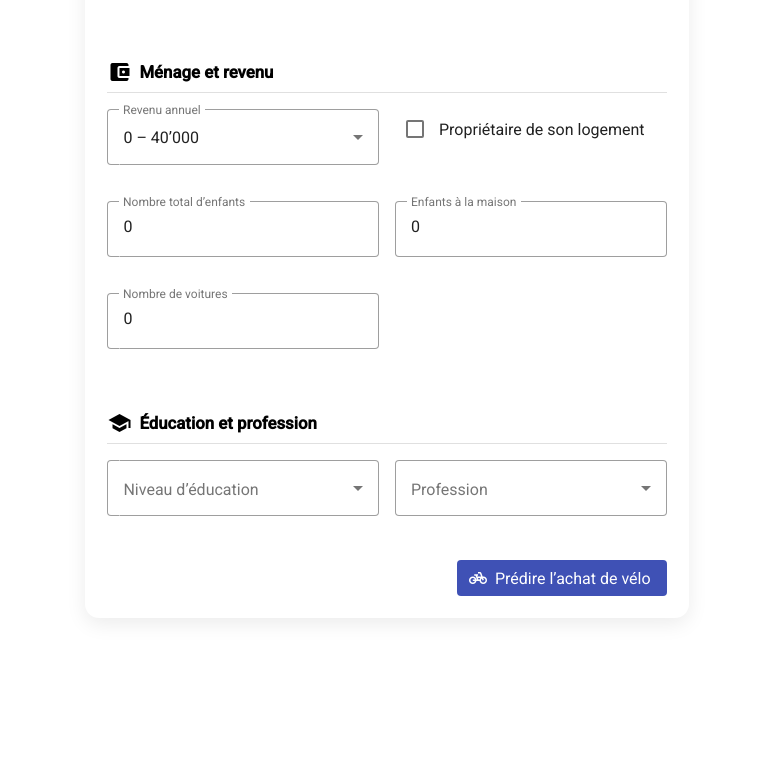
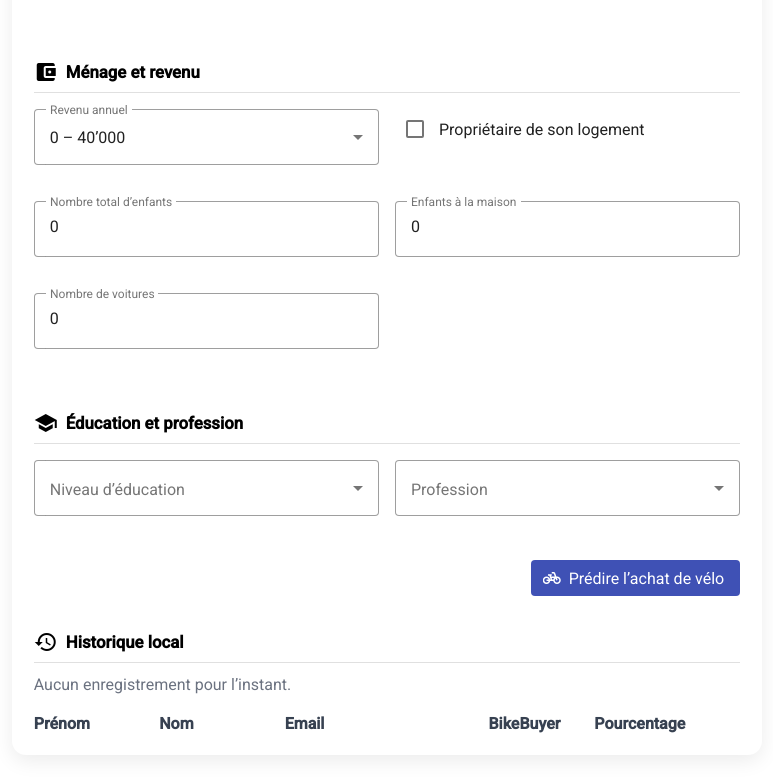
Before and after one commit to francoisbrouchoud/bike-buyer-form, an Angular app: page / in a window 1280 px wide. Shown: the part 1347-2126 px from the top of the page, without its empty margins (275-1048 px from the left). Before the commit the page ends 1989 px from the top, so only its background shows below. Built offline with nearby package versions, Linux system fonts and the light colour scheme.

Commit message:
feat: local history of predictions

```diff
--- a/src/app/features/registration-form.component.html
+++ b/src/app/features/registration-form.component.html
@@ -244,4 +244,7 @@
     </div>
   </div>
 
+  <app-submission-history class="col-2"></app-submission-history>
+
+
 </div>
--- a/src/app/features/registration-form.component.ts
+++ b/src/app/features/registration-form.component.ts
@@ -17,6 +17,8 @@ import { GeoAdminService } from '../services/geoadmin.service';
 import { MAT_DATE_LOCALE } from '@angular/material/core';
 import { Observable, of, debounceTime, distinctUntilChanged, filter, map, startWith, switchMap } from 'rxjs';
 import { HttpClient } from '@angular/common/http';
+import { SubmissionHistoryComponent } from './submission-history.component';
+import { HistoryService } from '../services/history.service';
 
 type Country = 'CH' | 'DE' | 'GB';
 type LangCode = 'EN'|'FR'|'DE'|'IT';
@@ -84,7 +86,8 @@ const PHONE_REGEX= /^(?=(?:.*\d){6,})[0-9+().\-\/\sx]+$/i;
     MatFormFieldModule, MatInputModule, MatSelectModule,
     MatCheckboxModule, MatButtonModule,
     MatDatepickerModule, MatNativeDateModule, MatDividerModule,
-    MatIconModule, MatProgressSpinnerModule, MatAutocompleteModule
+    MatIconModule, MatProgressSpinnerModule, MatAutocompleteModule,
+    SubmissionHistoryComponent
   ],
   templateUrl: './registration-form.component.html',
   styleUrls: ['./registration-form.component.scss'],
@@ -95,6 +98,7 @@ export class RegistrationFormComponent implements OnInit {
   private geo = inject(GeoAdminService);
   private http = inject(HttpClient);
   private urbanLevelByCity = new Map<string, number>();
+  private history = inject(HistoryService);
 
   result: { ok: boolean; percentile?: number; probTrue?: number; probFalse?: number  } | null = null;
   loading = false;
@@ -301,8 +305,20 @@ export class RegistrationFormComponent implements OnInit {
     this.api.predict(payload).subscribe({
       next: r => {
         this.loading = false;
-        console.warn('Prediction result:', r);
         this.result = { ok: r.isBikeBuyer, percentile: r.percentile, probTrue: r.probTrue, probFalse: r.probFalse };
+        const v = this.form.getRawValue();
+
+        const pct = (r.percentile != null)
+          ? r.percentile
+          : (r.probTrue != null ? Math.round(r.probTrue * 100) : null);
+
+        this.history.add({
+          firstName: v.firstName ?? '',
+          lastName:  v.lastName ?? '',
+          email:     v.emailAddress ?? '',
+          isBuyer:   r.isBikeBuyer,
+          percentile: pct
+        });
       },
       error: () => {
         this.loading = false;
--- /dev/null
+++ b/src/app/features/submission-history.component.html
@@ -0,0 +1,44 @@
+<div class="history">
+  <h2><mat-icon>history</mat-icon> Historique local</h2>
+  <mat-divider></mat-divider>
+
+  <div *ngIf="(history.rows$ | async)?.length === 0" class="empty">
+    Aucun enregistrement pour l’instant.
+  </div>
+
+  <div class="history-table" *ngIf="(history.rows$ | async) as rows">
+    <div class="head">
+      <div>Prénom</div>
+      <div>Nom</div>
+      <div>Email</div>
+      <div>BikeBuyer</div>
+      <div>Pourcentage</div>
+      <div></div>
+    </div>
+
+    <div class="row" *ngFor="let r of rows; let i = index">
+      <div>{{ r.firstName }}</div>
+      <div>{{ r.lastName }}</div>
+      <div class="email">{{ r.email }}</div>
+      <div>
+        <span class="chip" [class.ok]="r.isBuyer" [class.ko]="!r.isBuyer">
+          <mat-icon>{{ r.isBuyer ? 'check_circle' : 'cancel' }}</mat-icon>
+          {{ r.isBuyer ? 'Oui' : 'Non' }}
+        </span>
+      </div>
+      <div>{{ r.percentile != null ? (r.percentile + ' %') : '—' }}</div>
+      <div class="actions">
+        <button mat-icon-button aria-label="Supprimer" (click)="remove(i)">
+          <mat-icon>delete</mat-icon>
+        </button>
+      </div>
+    </div>
+  </div>
+
+  <div class="toolbar" *ngIf="(history.rows$ | async)?.length">
+    <button mat-button (click)="clear()">
+      <mat-icon>delete_sweep</mat-icon>
+      Vider l’historique
+    </button>
+  </div>
+</div>
--- /dev/null
+++ b/src/app/features/submission-history.component.scss
@@ -0,0 +1,27 @@
+.history { margin-top: 16px; }
+.history h2 {
+  display: inline-flex; align-items: center; gap: 8px;
+  font-size: 1.05rem; font-weight: 600; margin: 18px 0 8px;
+}
+.empty { padding: 12px 0; color: #6b7280; }
+
+.history-table { display: grid; gap: 8px; margin-top: 8px; }
+.head, .row {
+  display: grid;
+  grid-template-columns: 1.2fr 1.2fr 2fr 1fr 1fr 40px;
+  align-items: center; gap: 8px;
+}
+.head { font-weight: 600; color: #374151; }
+.email { overflow: hidden; text-overflow: ellipsis; white-space: nowrap; }
+.actions { display: flex; justify-content: flex-end; }
+
+.chip {
+  display: inline-flex; align-items: center; gap: 6px;
+  padding: 4px 8px; border-radius: 999px; background: #f4f6f8; font-size: .85rem;
+}
+.chip.ok { background: #eaf7ef; color: #17663a; }
+.chip.ko { background: #fdecec; color: #a22626; }
+
+@media (max-width: 800px) {
+  .head, .row { grid-template-columns: 1fr 1fr 2fr .9fr 1fr 40px; }
+}
--- /dev/null
+++ b/src/app/features/submission-history.component.ts
@@ -0,0 +1,19 @@
+import { Component, inject } from '@angular/core';
+import { CommonModule } from '@angular/common';
+import { MatIconModule } from '@angular/material/icon';
+import { MatButtonModule } from '@angular/material/button';
+import { MatDividerModule } from '@angular/material/divider';
+import { HistoryService } from '../services/history.service';
+
+@Component({
+  selector: 'app-submission-history',
+  standalone: true,
+  imports: [CommonModule, MatIconModule, MatButtonModule, MatDividerModule],
+  templateUrl: './submission-history.component.html',
+  styleUrls: ['./submission-history.component.scss'],
+})
+export class SubmissionHistoryComponent {
+  history = inject(HistoryService);
+  remove(i: number) { this.history.remove(i); }
+  clear() { this.history.clear(); }
+}
--- /dev/null
+++ b/src/app/services/history.service.ts
@@ -0,0 +1,52 @@
+import { Injectable } from '@angular/core';
+import { BehaviorSubject } from 'rxjs';
+
+export interface HistoryRow {
+  firstName: string;
+  lastName: string;
+  email: string;
+  isBuyer: boolean;
+  percentile?: number | null;
+  date: string;
+}
+
+@Injectable({ providedIn: 'root' })
+export class HistoryService {
+  private storageKey = 'bb_history_v1';
+  private rowsSubject = new BehaviorSubject<HistoryRow[]>(this.read());
+  rows$ = this.rowsSubject.asObservable();
+
+  add(row: Omit<HistoryRow, 'date'>) {
+    const withDate: HistoryRow = { ...row, date: new Date().toISOString() };
+    const next = [withDate, ...this.rowsSubject.value].slice(0, 50);
+    this.write(next);
+    this.rowsSubject.next(next);
+  }
+
+  remove(index: number) {
+    const next = this.rowsSubject.value.slice();
+    next.splice(index, 1);
+    this.write(next);
+    this.rowsSubject.next(next);
+  }
+
+  clear() {
+    this.write([]);
+    this.rowsSubject.next([]);
+  }
+
+  private read(): HistoryRow[] {
+    try {
+      const raw = localStorage.getItem(this.storageKey);
+      if (!raw) return [];
+      const parsed = JSON.parse(raw);
+      return Array.isArray(parsed) ? parsed : [];
+    } catch {
+      return [];
+    }
+  }
+
+  private write(rows: HistoryRow[]) {
+    try { localStorage.setItem(this.storageKey, JSON.stringify(rows)); } catch {}
+  }
+}
```
